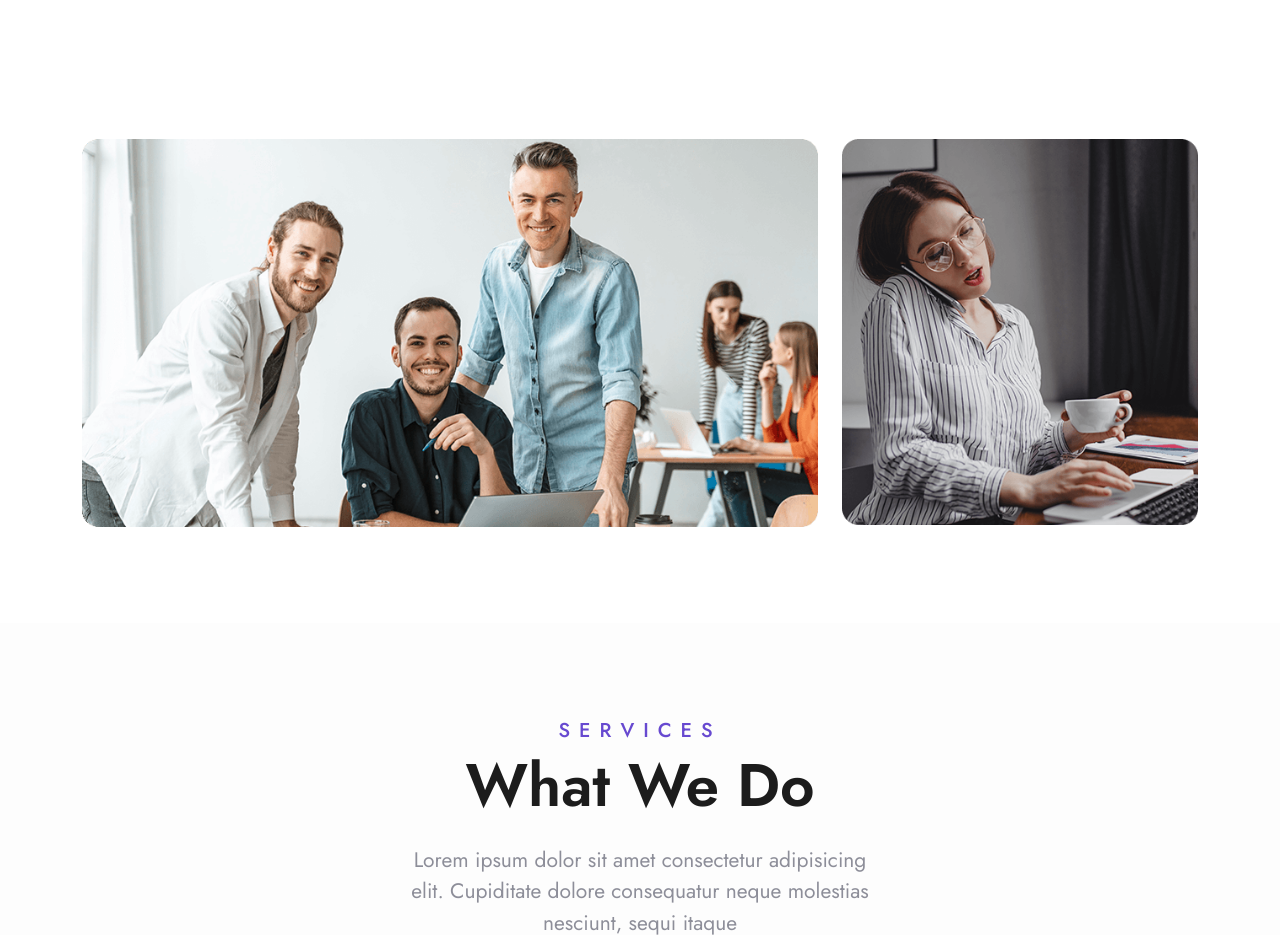
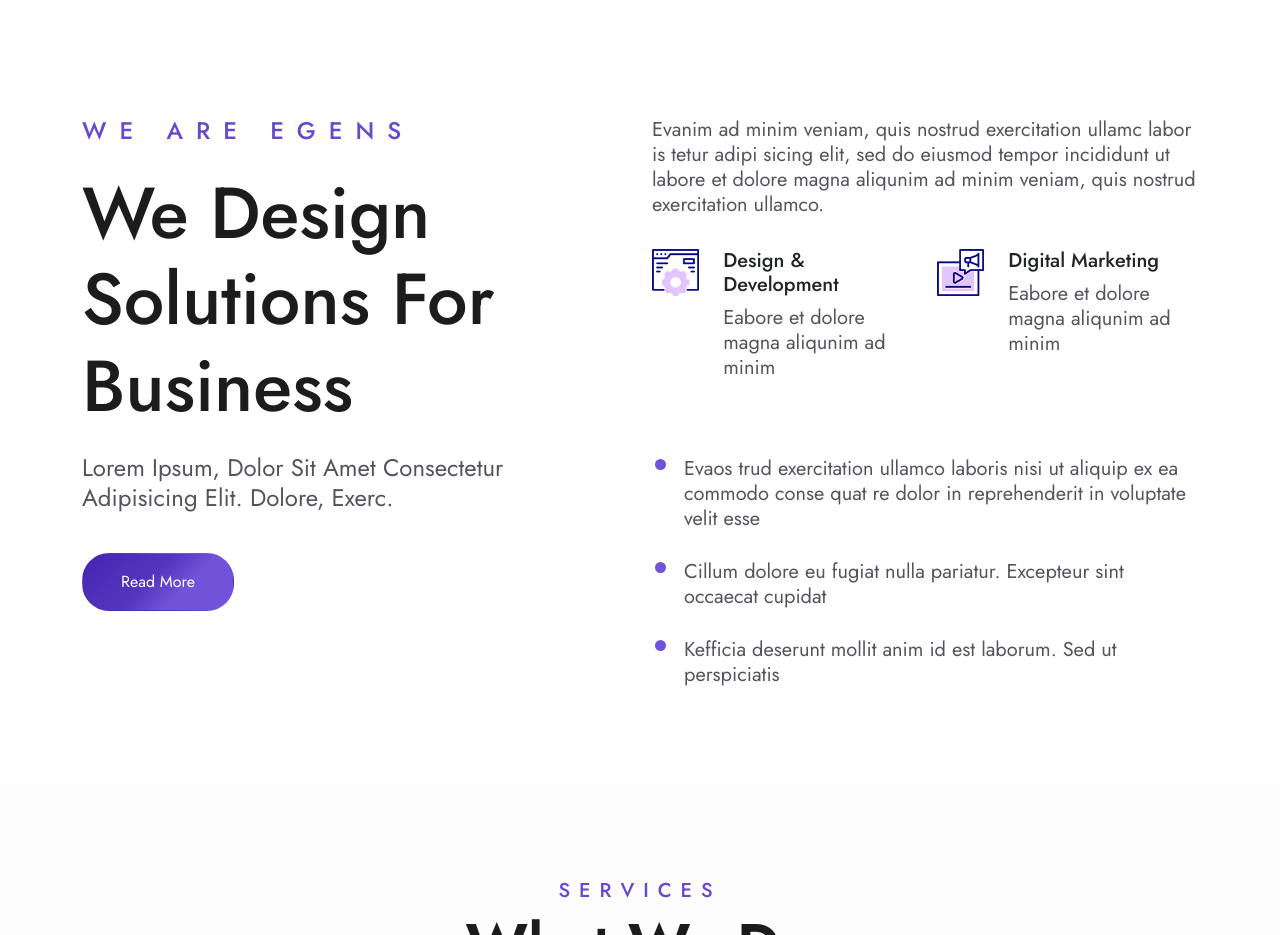
Before and after one commit to khawla-Moh/Egens-, a plain HTML site: page index.html in a window 1280 px wide. Shown: the part 1588-2523 px from the top of the page. Drawn offline with nearby package versions, Linux system fonts and the light colour scheme.

Commit message:
add about section

```diff
--- a/assest/css/style.css
+++ b/assest/css/style.css
@@ -89,6 +89,21 @@ a.main-btn:hover{
 }
 /* End section */
 
+
+/*Start about*/
+.sub-main-pargraph{
+  font-size: 20px;
+  font-weight: 400;
+  color: var(--pargraph-color);
+
+}
+.about  li::marker{
+  color:var(--clr-theme-color);
+  font-size: 2rem;
+
+}
+
+/*End about*/
 
 
 /* Start sloution section */
--- a/index.html
+++ b/index.html
@@ -125,51 +125,6 @@
     <!--end section -->
 
 
-    <!-- start about section -->
-    <section>
-      <div class="container pt-4">
-        <div class="row">
-          <div class="col-lg-6 col-md-8 text-capitalize">
-            <h4 class="main-subtitle text-uppercase tracking-wide" style="letter-spacing: 13px;">We Are Egens</h4>
-            <h1 class="main-title py-3 ls-2 ">we design solutions for business</h1>
-            <p class="main-pargraph pe-3 pb-4">
-              Lorem ipsum, dolor sit amet consectetur adipisicing elit.
-              Dolore, exerc.
-            </p>
-            <a href="#" class="btn main-btn ">read more</a>
-          </div>
-          <div class="col-lg-6  col-md-8">
-            <p>Evanim ad minim veniam, quis nostrud exercitation ullamco labor is tetur adipi sicing elit, sed do eiusmod tempor incididunt ut labore et dolore magna aliqunim ad minim veniam, quis nostrud exercitation ullamco.</p>
-
-
-            <div class="row ">
-             <div class="col-lg-6">
-              <div class="row ">
-                <div class="col-lg-3">
-                  <img src="assest/images/icon-4.png"  class="img-fluid" alt="icon">
-                </div>
-                <div class="col-lg-9">
-                  <h3>Design & Development</h3>
-                  <p>Eabore et dolore magna aliqunim ad minim</p>
-                </div>
-              </div>
-            </div>
-             <div class="col-lg-6">
-              <div class="row">
-                <div class="col-lg-3">
-                  <img src="assest/images/icon-3.png" class="img-fluid" alt="icon">
-                </div>
-                <div class="col-lg-9">
-                  <h3>Digital Marketing</h3>
-                  <p>Eabore et dolore magna aliqunim ad minim</p>
-                </div>
-              </div>
-            </div>
-          </div>
-        </div>
-      </div>
-    </section>
-    <!-- end about section -->
 
     <!-- start sloution section -->
 
@@ -253,6 +208,69 @@
       </div>
     </div>
     <!-- end image section -->
+
+
+    <!-- start about section -->
+    <section >
+      <div class="container about pt-4">
+        <div class="row sub-main-pargraph lh-sm">
+          <div class="col-lg-6 col-md-8 text-capitalize">
+            <h4 class="main-subtitle text-uppercase tracking-wide" style="letter-spacing: 13px;">We Are Egens</h4>
+            <h1 class="main-title py-3 ls-2 ">we design solutions for business</h1>
+            <p class="main-pargraph pe-3 pb-4">
+              Lorem ipsum, dolor sit amet consectetur adipisicing elit.
+              Dolore, exerc.
+            </p>
+            <a href="#" class="btn main-btn ">read more</a>
+          </div>
+          <div class="col-lg-6  col-md-8">
+            <p class="text-start">
+              Evanim ad minim veniam, quis nostrud exercitation ullamc labor is
+               tetur adipi sicing elit, sed do eiusmod tempor
+                incididunt ut labore et dolore magna aliqunim
+              ad minim veniam, quis nostrud exercitation ullamco.
+            </p>
+
+
+            <div class="row py-3 ">
+             <div class="col-lg-6">
+              <div class="row ">
+                <div class="col-lg-3">
+                  <img src="assest/images/icon-4.png"  class="img-fluid" alt="icon">
+                </div>
+                <div class="col-lg-9">
+                  <h5 class="text-capitalize text-dark">Design & Development</h5>
+                  <p>Eabore et dolore magna aliqunim ad minim</p>
+                </div>
+              </div>
+            </div>
+             <div class="col-lg-6">
+              <div class="row">
+                <div class="col-lg-3">
+                  <img src="assest/images/icon-3.png" class="img-fluid" alt="icon">
+                </div>
+                <div class="col-lg-9">
+                  <h5 class="text-capitalize text-dark">Digital Marketing</h5>
+                  <p>Eabore et dolore magna aliqunim ad minim</p>
+                </div>
+              </div>
+            </div>
+            </div>
+
+            <div class="py-4">
+              <ul>
+                <li class="py-2" >Evaos trud exercitation ullamco laboris nisi ut aliquip ex ea commodo conse quat re dolor in reprehenderit in voluptate velit esse</li>
+                <li class="py-2">Cillum dolore eu fugiat nulla pariatur. Excepteur sint occaecat cupidat</li>
+                <li class="py-2">Kefficia deserunt mollit anim id est laborum. Sed ut perspiciatis</li>
+              </ul>
+            </div>
+          </div>
+
+      </div>
+    </section>
+    <!-- end about section -->
+
+
     <!-- start services section -->
     <section class="services">
       <div class="container py-5 my-5">
@@ -388,6 +406,10 @@
       </div>
     </section>
     <!-- end services section -->
+
+
+
+
     <script src="assest/js/bootstrap.js"></script>
     <script src="assest/js/bootstrap.min.js"></script>
     <script
```
